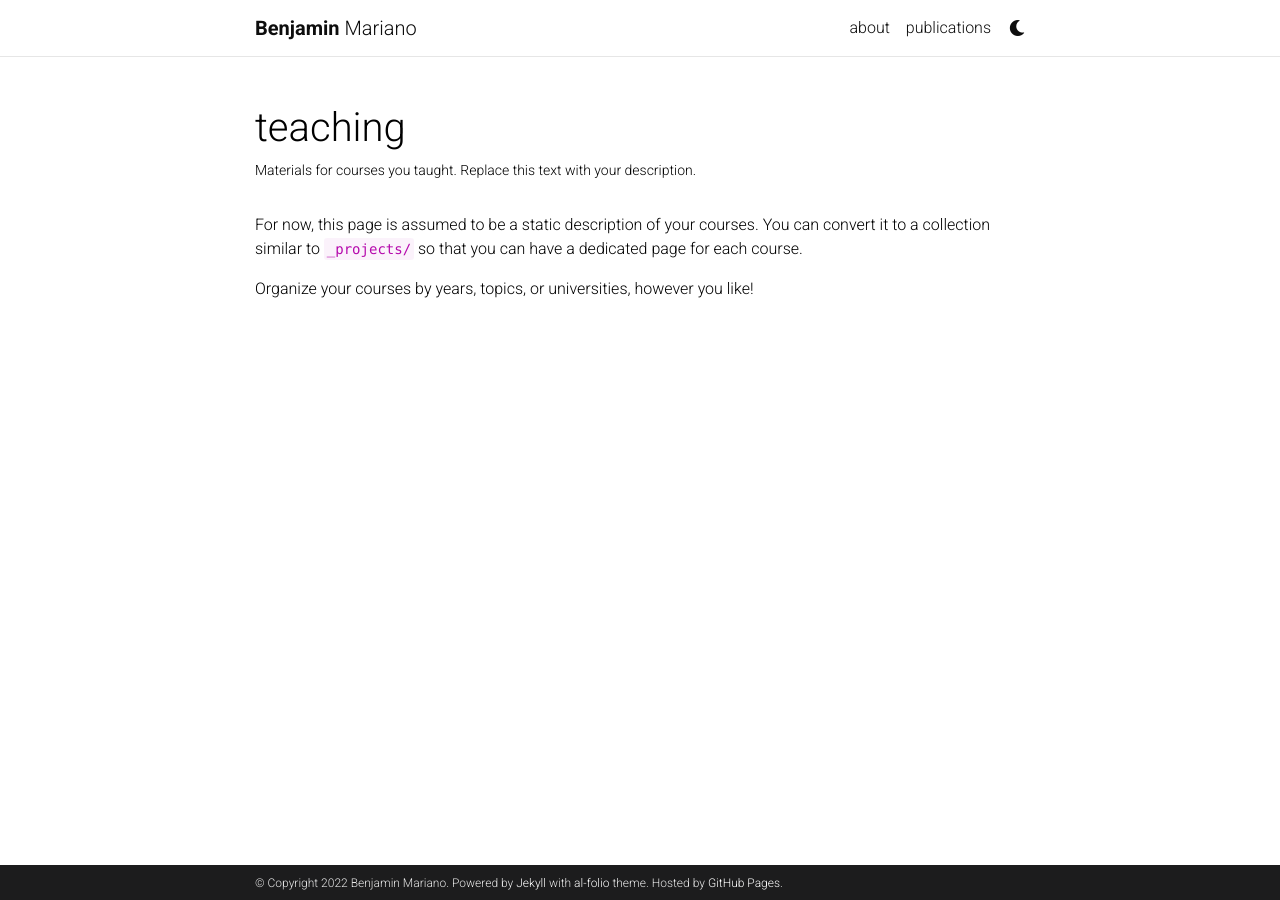
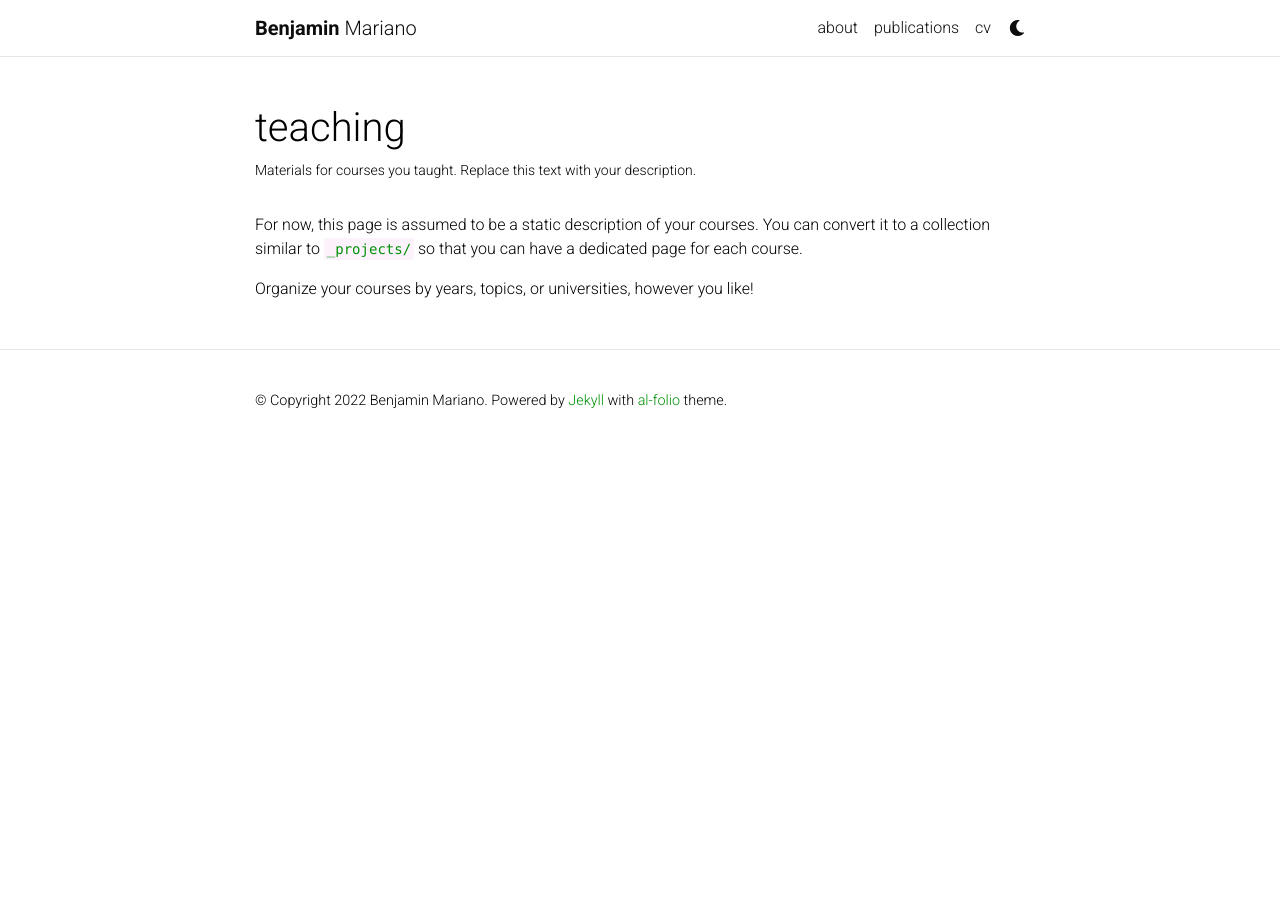
Before and after one commit to bmarwritescode/bmarwritescode.github.io, a Jekyll site: the page built from _pages/teaching.md, in a window 1280 px wide. Built offline with Jekyll 4.4.1, drawn with Linux system fonts in a browser that asks for light colours; full-size pictures stand in for the smaller copies a plugin makes; comment, search, counter and statistics services are not loaded; a style sheet for code colours, icons or effects is not loaded.

Commit message:
added new color scheme, moved social links to navbar, added paper links

```diff
--- a/_bibliography/papers.bib
+++ b/_bibliography/papers.bib
@@ -20,6 +20,7 @@
 keywords = {transpilation, neural networks, program synthesis},
 bibtex_show={true},
 pdf={ngst2.pdf},
+pdfpath = {../assets/pdf/ngst2.pdf},
 arxiv={2203.09452},
 abbr={OOPSLA'22},
 selected={true}
@@ -35,6 +36,7 @@
 year={2022},
 bibtex_show={true},
 pdf={soltype.pdf},
+pdfpath={../assets/pdf/soltype.pdf},
 abbr={POPL'22},
 abstract={As smart contracts gain adoption in financial transactions, it becomes increasingly important to ensure that they are free of bugs and security vulnerabilities. Of particular relevance in this context are arithmetic overflow bugs, as integers are often used to represent financial assets like account balances. Motivated by this observation, this paper presents SolType, a refinement type system for Solidity that can be used to prevent arithmetic over- and under-flows in smart contracts. SolType allows developers to add refinement type annotations and uses them to prove that arithmetic operations do not lead to over- and under-flows. SolType incorporates a rich vocabulary of refinement terms that allow expressing relationships between integer values and aggregate properties of complex data structures. Furthermore, our implementation, called Solid, incorporates a type inference engine and can automatically infer useful type annotations, including non-trivial contract invariants.
 To evaluate the usefulness of our type system, we use Solid to prove arithmetic safety of a total of 120 smart contracts. When used in its fully automated mode (i.e., using Solid’s type inference capabilities), Solid is able to eliminate 86.3\% of redundant runtime checks used to guard against overflows. We also compare Solid against a state-of-the-art arithmetic safety verifier called VeriSmart and show that Solid has a significantly lower false positive rate, while being significantly faster in terms of verification time},
@@ -59,6 +61,7 @@
 isbn="978-3-030-81688-9",
 bibtex_show={true},
 pdf={tailor.pdf},
+pdfpath={../assets/pdf/tailor.pdf},
 abbr={CAV'21}
 }
 
@@ -73,6 +76,7 @@
 doi={10.1109/SP40001.2021.00085},
 bibtex_show={true},
 pdf={smartpulse.pdf},
+pdfpath={../assets/pdf/smartpulse.pdf},
 abbr={S&P'21},
 abstract={Smart contracts are programs that run on the blockchain and digitally enforce the execution of contracts between parties. Because bugs in smart contracts can have serious monetary consequences, ensuring the correctness of such software is of utmost importance. In this paper, we present a novel technique, and its implementation in a tool called SmartPulse, for automatically verifying temporal properties in smart contracts. SmartPulse is the first smart contract verification tool that is capable of checking liveness properties, which ensure that “something good” will eventually happen (e.g., “I will eventually receive my refund”). We experimentally evaluate SmartPulse on a broad class of smart contracts and properties and show that (a) SmartPulse allows automatically verifying important liveness properties, (b) it is competitive with or better than state-of-the-art tools for safety verification, and (c) it can automatically generate attacks for vulnerable contracts.},
 selected={true}
@@ -89,6 +93,7 @@
 doi={},
 bibtex_show={true},
 pdf={solis.pdf},
+pdfpath={../assets/pdf/solis.pdf},
 abbr={ASE'20},
 abstract={This paper aims to shed light on how loops are used in smart contracts. Towards this goal, we study various syntactic and semantic characteristics of loops used in over 20,000 Solidity contracts deployed on the Ethereum blockchain, with the goal of informing future research on program analysis for smart contracts. Based on our findings, we propose a small domain-specific language (DSL) that can be used to summarize common looping patterns in Solidity. To evaluate what percentage of smart contract loops can be expressed in our proposed DSL, we also design and implement a program synthesis toolchain called Solis that can synthesize loop summaries in our DSL. Our evaluation shows that at least 56\% of the analyzed loops can be summarized in our DSL, and 81\% of these summaries are exactly equivalent to the original loop.},
 selected={true}
@@ -113,5 +118,6 @@
 keywords = {Sketch-based Program Synthesis, Algebraic Specification, Java, Term Rewriting},
 bibtex_show={true},
 pdf={jlibsketch.pdf},
+pdfpath={../assets/pdf/jlibsketch.pdf},
 abbr={OOPSLA'19}
 }
--- a/_config.yml
+++ b/_config.yml
@@ -11,7 +11,6 @@
   Benjamin Mariano's personal website
 footer_text: >
   Powered by <a href="https://jekyllrb.com/" target="_blank">Jekyll</a> with <a href="https://github.com/alshedivat/al-folio">al-folio</a> theme.
-  Hosted by <a href="https://pages.github.com/" target="_blank">GitHub Pages</a>.
 keywords: # add your own keywords or leave empty
 
 lang: en # the language of your site (for example: en, fr, cn, ru, etc.)
@@ -40,14 +39,14 @@
 # will use title and url fields
 # Take a look to https://github.com/jekyll/jekyll-feed for more customization
 
-rss_icon: true
+rss_icon: false
 
 # -----------------------------------------------------------------------------
 # Layout
 # -----------------------------------------------------------------------------
 
 navbar_fixed: true
-footer_fixed: true
+footer_fixed: false
 
 # Dimensions
 max_width: 800px
@@ -66,12 +65,12 @@
 # Social integration
 # -----------------------------------------------------------------------------
 
-github_username: # your GitHub user name
+github_username: bmarwritescode # your GitHub user name
 gitlab_username: # your GitLab user name
 twitter_username: # your Twitter handle
-linkedin_username: # your LinkedIn user name
+linkedin_username: benjamin-mariano # your LinkedIn user name
 scholar_userid: # your Google Scholar ID
-orcid_id: # your ORCID ID
+orcid_id: 0000-0003-2987-6260 # your ORCID ID
 medium_username: # your Medium username
 quora_username: # your Quora username
 publons_id: # your ID on Publons
@@ -292,7 +291,7 @@
 enable_tooltips:            false  # enables automatic tooltip links generated
                                    # for each section titles on pages and posts
 enable_darkmode:            true   # enables switching between light/dark modes
-enable_navbar_social:       false  # enables displaying social links in the
+enable_navbar_social:       true   # enables displaying social links in the
                                    # navbar on the about page
 enable_project_categories:  true   # enables categorization of projects into
                                    # multiple categories
--- a/_includes/header.html
+++ b/_includes/header.html
@@ -94,6 +94,13 @@
               {%- endif -%}
               {%- endif -%}
               {% endfor -%}
+
+              <li id="show-cv" class="nav-item">
+                  <a class="nav-link" target="_blank" href="{{ '/assets/pdf/cv.pdf' | prepend: site.baseurl | prepend: site.url }}">
+                      cv
+                  </a>
+              </li>
+
               {%- if site.enable_darkmode %}
 
               <!-- Toogle theme mode -->
--- a/_layouts/bib.html
+++ b/_layouts/bib.html
@@ -24,8 +24,9 @@
           {{reference}}
         {%- else %}
           <!-- Title -->
-          <div class="title">{{entry.title}}</div>
-          <!-- Author -->
+            <!-- <div class="title">{{entry.title}}</div> -->
+            <div class="title"><a href="{{entry.pdfpath}}">{{entry.title}}</a></div>
+            <!-- Author -->
           <div class="author">
           {% assign author_array_size = entry.author_array | size %}
 
--- a/_sass/_themes.scss
+++ b/_sass/_themes.scss
@@ -7,7 +7,7 @@
   --global-code-bg-color: #{$code-bg-color-light};
   --global-text-color: #{$black-color};
   --global-text-color-light: #{$grey-color};
-  --global-theme-color: #{$purple-color};
+  --global-theme-color: #{$green-color-dark};
   --global-hover-color: #{$purple-color};
   --global-footer-bg-color: #{$grey-color-dark};
   --global-footer-text-color: #{$grey-color-light};
@@ -34,11 +34,11 @@
 }
 
 html[data-theme='dark'] {
-  --global-bg-color: #{$grey-color-dark};
+  --global-bg-color: #{$grey-900};
   --global-code-bg-color: #{$code-bg-color-dark};
   --global-text-color: #{$grey-color-light};
   --global-text-color-light: #{$grey-color-light};
-  --global-theme-color: #{$cyan-color};
+  --global-theme-color: #{$green-color-dark};
   --global-hover-color: #{$cyan-color};
   --global-footer-bg-color: #{$grey-color-light};
   --global-footer-text-color: #{$grey-color-dark};
--- a/_sass/_variables.scss
+++ b/_sass/_variables.scss
@@ -14,7 +14,7 @@
 $light-cyan-color:    lighten($cyan-color, 25%);
 $green-color:         #00ab37 !default;
 $green-color-lime:    #B7D12A !default;
-$green-color-dark:    #009f06 !default;
+$green-color-dark:    #009106 !default;
 $green-color-light:   #ddffdd !default;
 $green-color-bright:  #11D68B !default;
 $purple-color:        #B509AC !default;
```
Also changed, not shown: _pages/about.md (+2 -2 lines).
